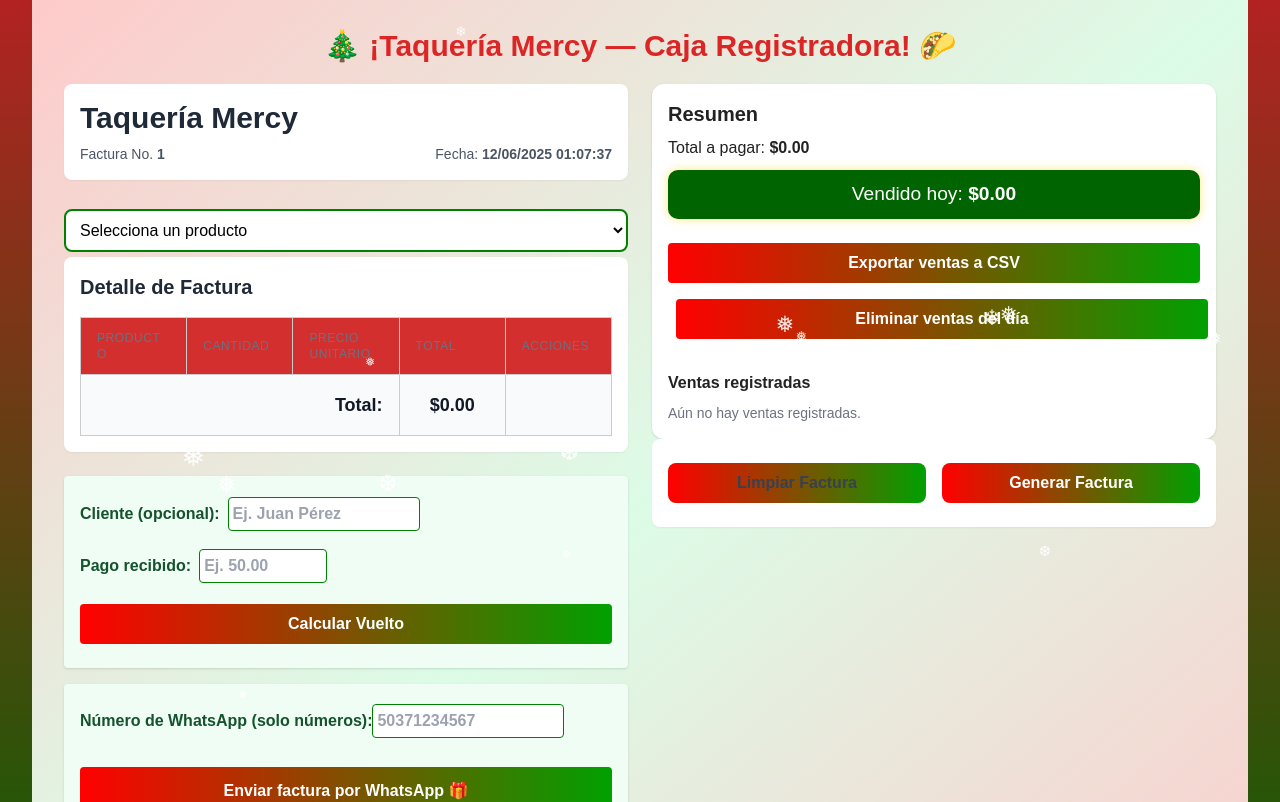
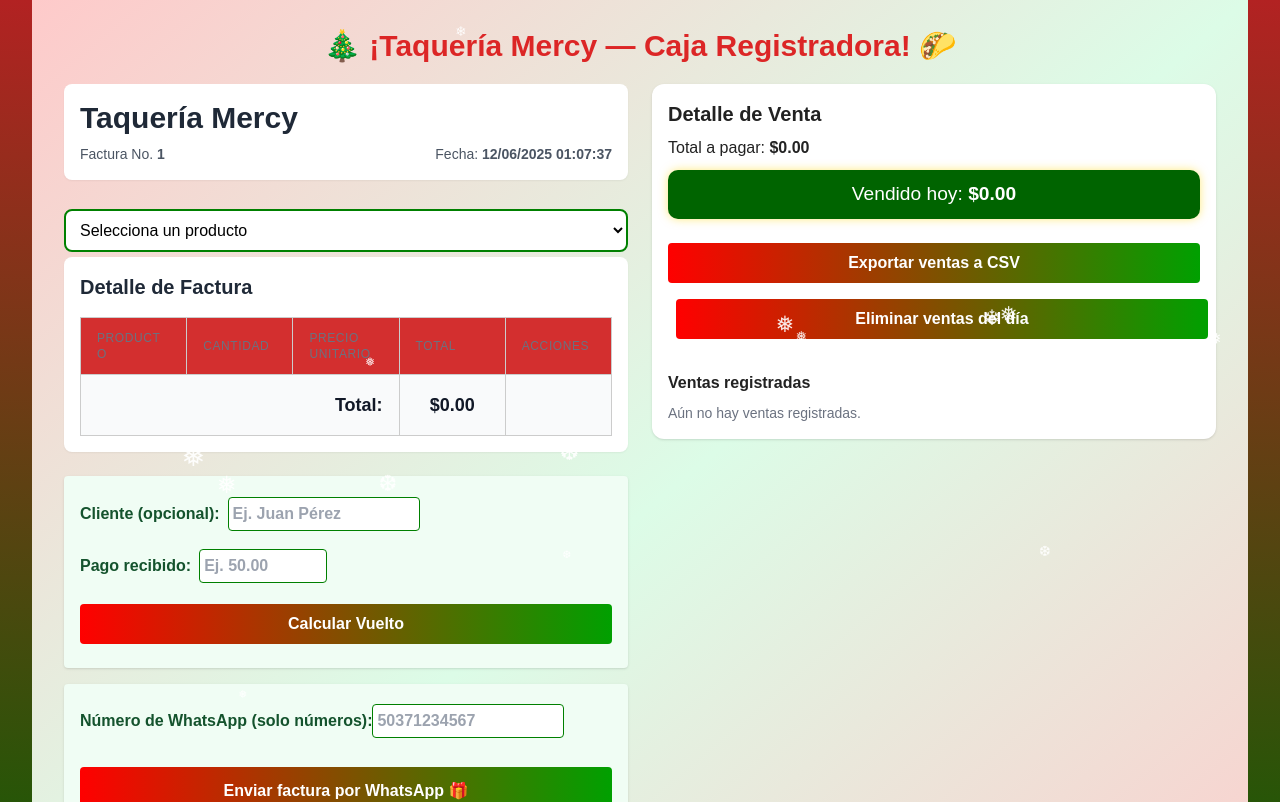
Before and after one commit to danielvll12/sistema-de-facturacion-electronica, a React (Create React App) app: page / in a window 1280 px wide. Shown: the top 802 px of the page. Built offline with nearby package versions, Linux system fonts and the light colour scheme.

Commit message:
version 3

```diff
--- a/src/App.js
+++ b/src/App.js
@@ -6,7 +6,7 @@ import autoTable from 'jspdf-autotable';
 import InvoiceHeader from './components/InvoiceHeader';
 import ProductSelector from './components/ProductSelector';
 import InvoiceTable from './components/InvoiceTable';
-import InvoiceActions from './components/InvoiceActions';
+
 import { useDailySales } from './hooks/useDailySales';
 import './styles.css';
 
@@ -403,7 +403,7 @@ const handleAddProduct = (product) => {
 
           <aside>
             <div className="p-4 bg-white rounded-xl shadow">
-              <h2 className="text-xl font-semibold mb-2">Resumen</h2>
+              <h2 className="text-xl font-semibold mb-2">Detalle de Venta</h2>
               <p>Total a pagar: <strong>${total.toFixed(2)}</strong></p>
               <div className="total mt-4">Vendido hoy: <strong>${getTotalDailySales().toFixed(2)}</strong></div>
 
@@ -432,10 +432,7 @@ const handleAddProduct = (product) => {
               </div>
             </div>
 
-            <InvoiceActions
-              onGenerateInvoice={handleGenerateInvoice}
-              onClearInvoice={handleClearInvoice}
-            />
+
           </aside>
         </div>
       </div>
--- a/src/components/InvoiceActions.js
+++ /dev/null
@@ -1,22 +0,0 @@
-import React from 'react';
-
-const InvoiceActions = ({ onGenerateInvoice, onClearInvoice }) => {
-  return (
-    <div className="flex justify-end space-x-4 p-4 bg-white rounded-lg shadow-sm">
-      <button
-        onClick={onClearInvoice}
-        className="px-6 py-2 border border-gray-300 rounded-lg text-gray-700 hover:bg-gray-50 transition-colors"
-      >
-        Limpiar Factura
-      </button>
-      <button
-        onClick={onGenerateInvoice}
-        className="px-6 py-2 bg-black text-white rounded-lg hover:bg-gray-800 transition-colors"
-      >
-        Generar Factura
-      </button>
-    </div>
-  );
-};
-
-export default InvoiceActions;
```
